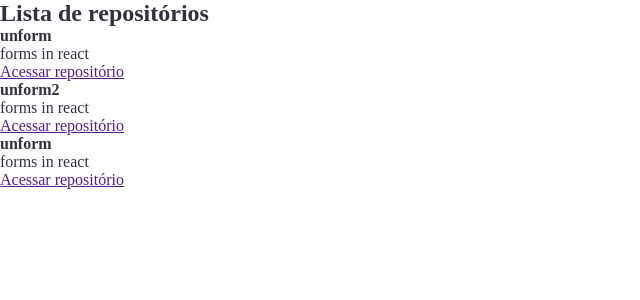
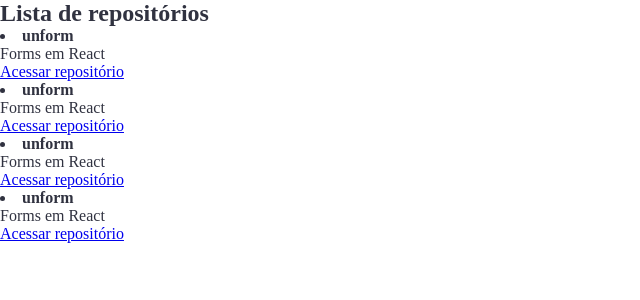
Before and after one commit to JFMacedo/github-explorer, a React app: page / in a window 1280 px wide. Shown: the top 300 px of the page, without its empty margins (0-640 px from the left). Built offline with nearby package versions, Linux system fonts and the light colour scheme.

Commit message:
React props

```diff
--- /dev/null
+++ b/src/components/RepositoryItem.jsx
@@ -0,0 +1,9 @@
+export function RepositoryItem(props) {
+  return (
+    <li>
+      <strong>{ props.repository.name }</strong>
+      <p>{ props.repository.description }</p>
+      <a href={ props.repository.link }>Acessar repositório</a>
+    </li>
+  );
+}
--- a/src/components/RepositoryList.jsx
+++ b/src/components/RepositoryList.jsx
@@ -1,29 +1,20 @@
-const repositoryName = 'unform2';
+import { RepositoryItem } from "./RepositoryItem";
+
+const repository = {
+  name: 'unform',
+  description: 'Forms em React',
+  link: 'https://github.com/unform/unform'
+}
 
 export function RepositoryList() {
   return (
     <section className="repository-list">
       <h1>Lista de repositórios</h1>
 
-      <ul>
-        <li>
-          <strong>unform</strong>
-          <p>forms in react</p>
-          <a href="">Acessar repositório</a>
-        </li>
-
-        <li>
-          <strong>{ repositoryName }</strong>
-          <p>forms in react</p>
-          <a href="">Acessar repositório</a>
-        </li>
-
-        <li>
-          <strong>unform</strong>
-          <p>forms in react</p>
-          <a href="">Acessar repositório</a>
-        </li>
-      </ul>
+      <RepositoryItem repository={ repository } />
+      <RepositoryItem repository={ repository } />
+      <RepositoryItem repository={ repository } />
+      <RepositoryItem repository={ repository } />
     </section>
   );
 }
```
